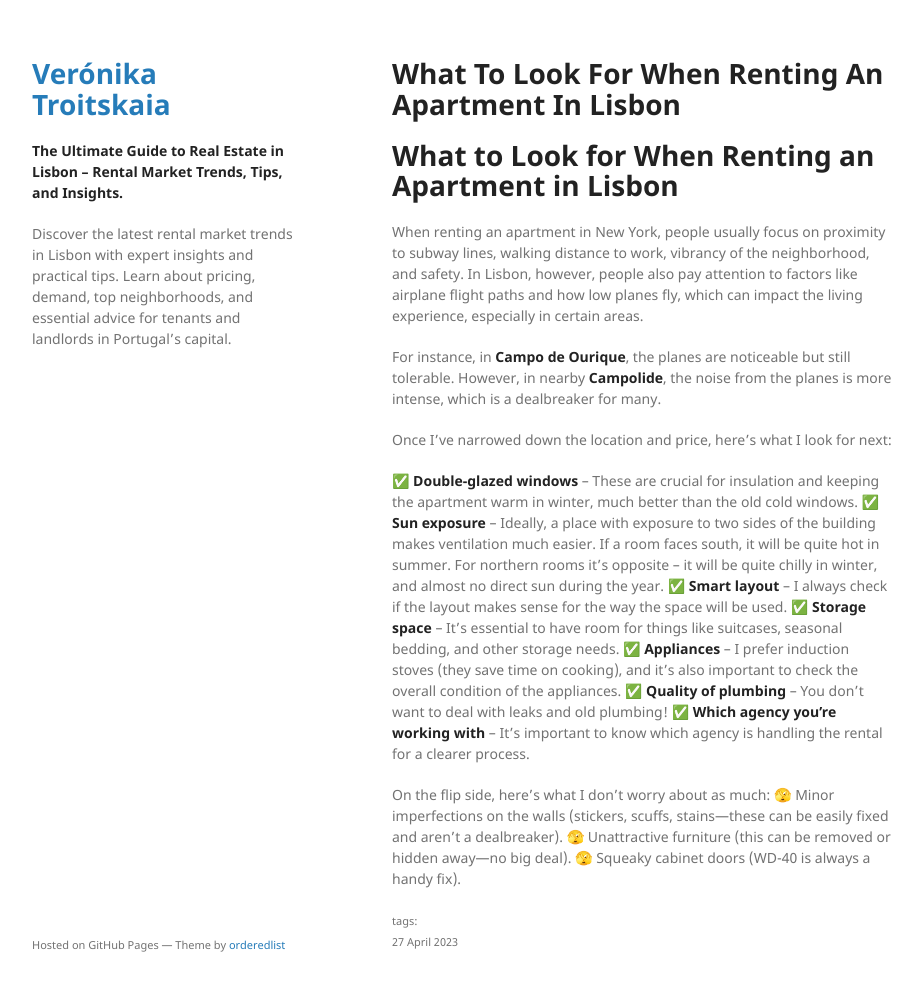
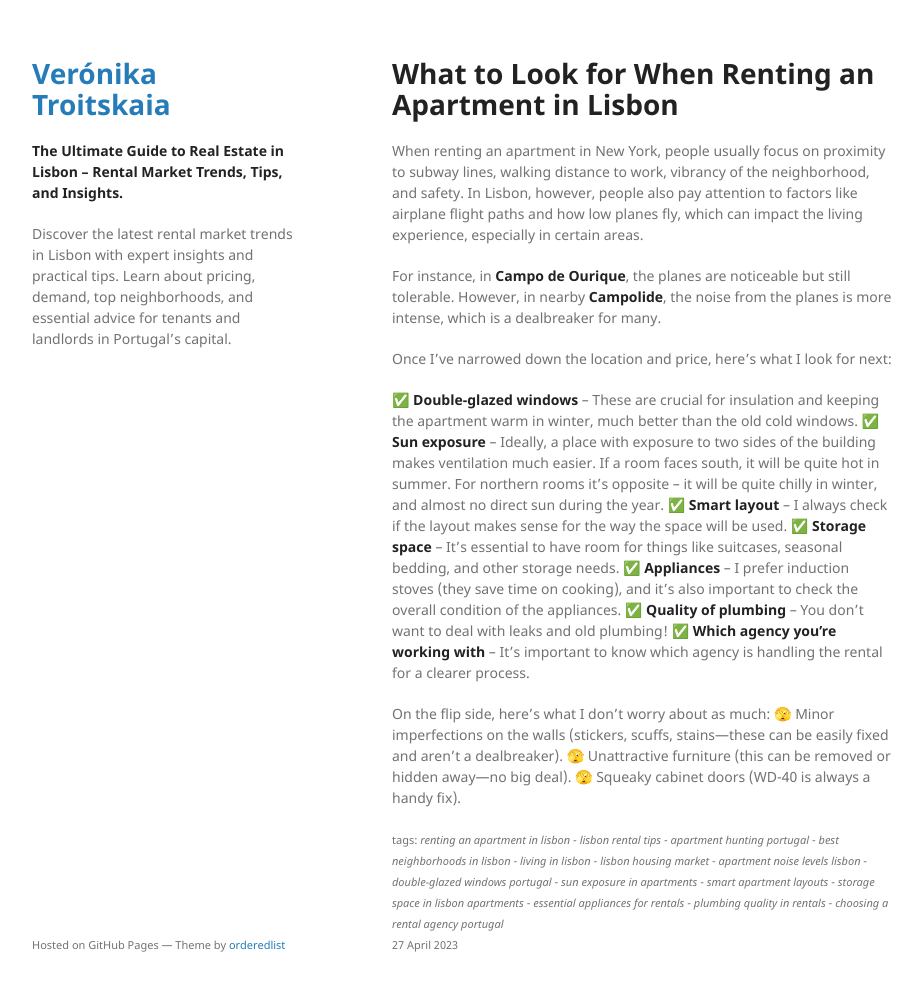
Before and after one commit to veronika-pt/blog.veronika.pt, a Jekyll site: the page built from _posts/2023-04-27-what-to-look-for-when-renting-an-apartment-in-lisbon.md, in a window 1280 px wide and 1024 px high. Shown: the top 991 px of the window, without its empty margins (178-1100 px from the left). Built offline with Jekyll 4.4.1, drawn with Linux system fonts in a browser that asks for light colours.

Commit message:
Update 2023-04-27-what-to-look-for-when-renting-an-apartment-in-lisbon.md

```diff
--- a/_posts/2023-04-27-what-to-look-for-when-renting-an-apartment-in-lisbon.md
+++ b/_posts/2023-04-27-what-to-look-for-when-renting-an-apartment-in-lisbon.md
@@ -1,4 +1,23 @@
-# What to Look for When Renting an Apartment in Lisbon
+---
+title: What to Look for When Renting an Apartment in Lisbon
+
+date: 2023-04-27
+tags:
+  - renting an apartment in lisbon
+  - lisbon rental tips
+  - apartment hunting portugal
+  - best neighborhoods in lisbon
+  - living in lisbon
+  - lisbon housing market
+  - apartment noise levels lisbon
+  - double-glazed windows portugal
+  - sun exposure in apartments
+  - smart apartment layouts
+  - storage space in lisbon apartments
+  - essential appliances for rentals
+  - plumbing quality in rentals
+  - choosing a rental agency portugal
+---
 
 When renting an apartment in New York, people usually focus on proximity to subway lines, walking distance to work, vibrancy of the neighborhood, and safety. In Lisbon, however, people also pay attention to factors like airplane flight paths and how low planes fly, which can impact the living experience, especially in certain areas.
 
```
